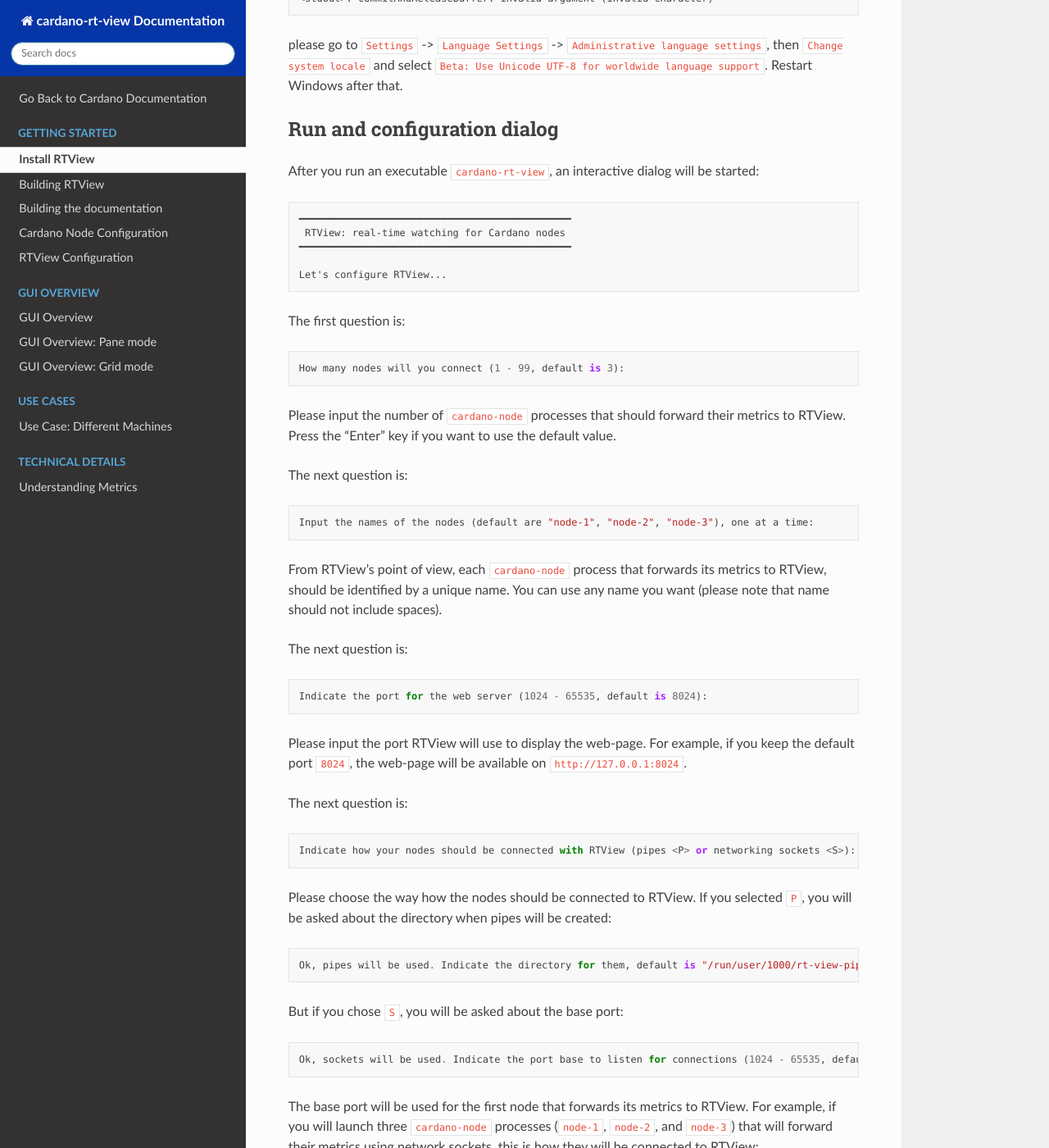
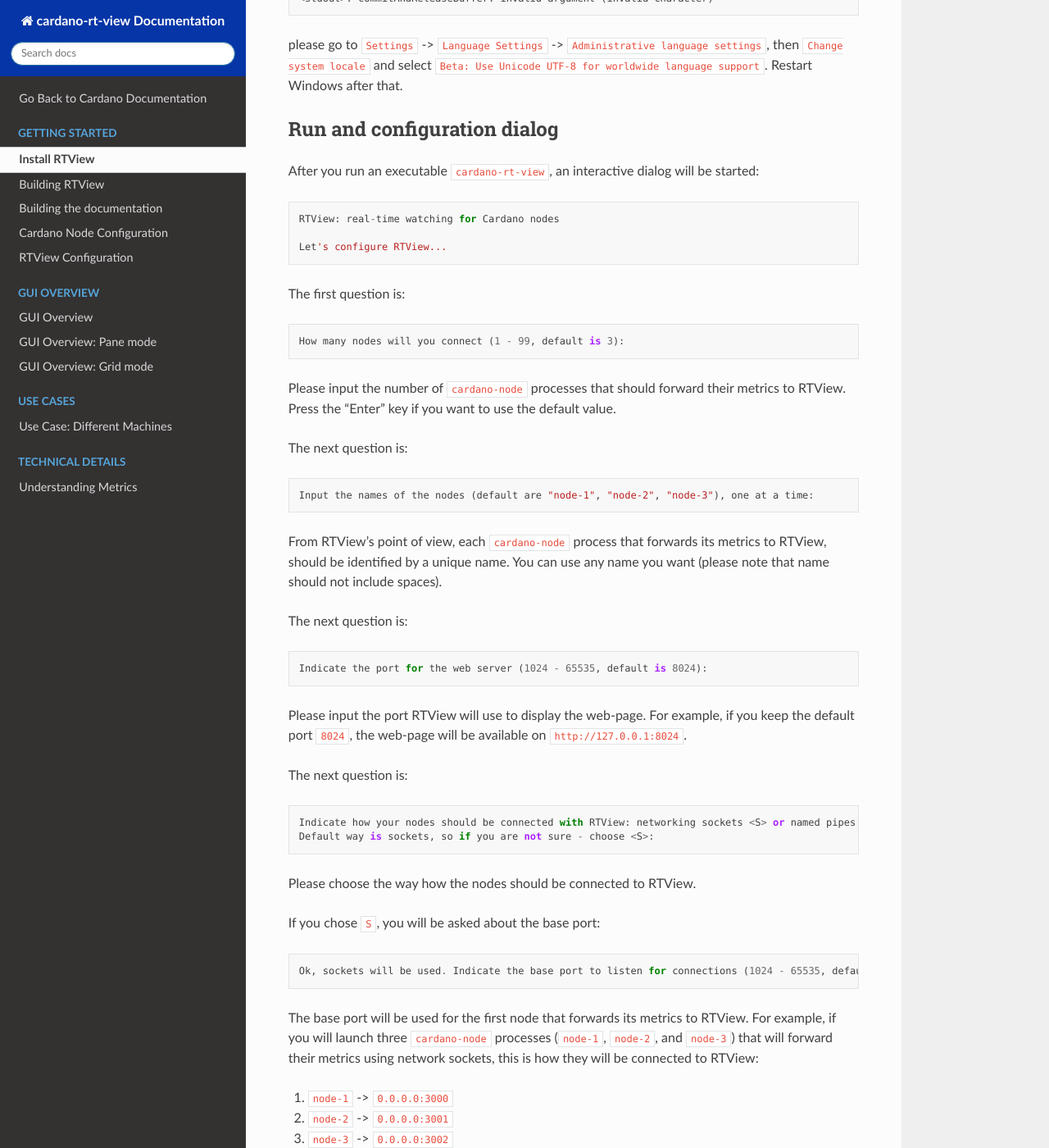
Before and after one commit to input-output-hk/cardano-rt-view, a Sphinx documentation site: the page built from doc/getting-started/install.md, in a window 1280 px wide and 1400 px high, scrolled down 1026 px. Shown: the whole window at 82% size. Built offline with Sphinx 7.4.7 and the Read the Docs theme 2.0.0, drawn with Linux system fonts in a browser that asks for light colours; some of the changed text lies outside the part shown.

Commit message:
CAD-2206: sockets connection by default.

````diff
--- a/doc/getting-started/install.md
+++ b/doc/getting-started/install.md
@@ -43,9 +43,7 @@
 After you run an executable `cardano-rt-view`, an interactive dialog will be started:
 
 ```
-━━━━━━━━━━━━━━━━━━━━━━━━━━━━━━━━━━━━━━━━━━━━━━
- RTView: real-time watching for Cardano nodes
-━━━━━━━━━━━━━━━━━━━━━━━━━━━━━━━━━━━━━━━━━━━━━━
+RTView: real-time watching for Cardano nodes
 
 Let's configure RTView...
 ```
@@ -77,19 +75,16 @@
 The next question is:
 
 ```
-Indicate how your nodes should be connected with RTView (pipes <P> or networking sockets <S>):
+Indicate how your nodes should be connected with RTView: networking sockets <S> or named pipes <P>."
+Default way is sockets, so if you are not sure - choose <S>:
 ```
 
-Please choose the way how the nodes should be connected to RTView. If you selected `P`, you will be asked about the directory when pipes will be created:
+Please choose the way how the nodes should be connected to RTView.
+
+If you chose `S`, you will be asked about the base port:
 
 ```
-Ok, pipes will be used. Indicate the directory for them, default is "/run/user/1000/rt-view-pipes":
-```
-
-But if you chose `S`, you will be asked about the base port:
-
-```
-Ok, sockets will be used. Indicate the port base to listen for connections (1024 - 65535, default is 3000):
+Ok, sockets will be used. Indicate the base port to listen for connections (1024 - 65535, default is 3000):
 ```
 
 The base port will be used for the first node that forwards its metrics to RTView. For example, if you will launch three `cardano-node` processes (`node-1`, `node-2`, and `node-3`) that will forward their metrics using network sockets, this is how they will be connected to RTView:
@@ -97,6 +92,12 @@
 1. `node-1` -> `0.0.0.0:3000`
 1. `node-2` -> `0.0.0.0:3001`
 1. `node-3` -> `0.0.0.0:3002`
+
+Bit if you selected `P`, you will be asked about the directory when pipes will be created:
+
+```
+Ok, pipes will be used. Indicate the directory for them, default is "/run/user/1000/rt-view-pipes":
+```
 
 The next question is:
 
````
Also changed, not shown: 1 other file.
